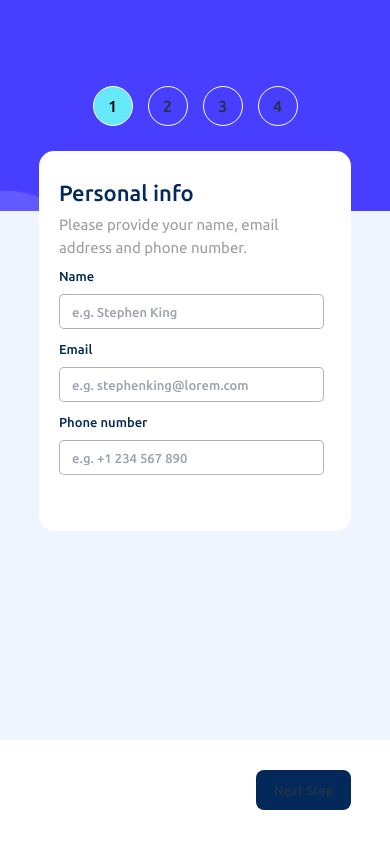
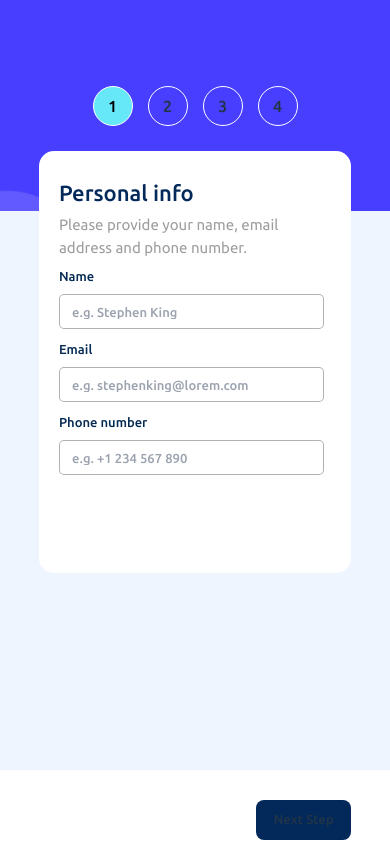
Before and after one commit to luisnavedag/Challenge-Form, a React (Vite) app: page / in a window 390 px wide. Built offline with nearby package versions, Linux system fonts and the light colour scheme.

Commit message:
Responsive design in Step 2 and 3

```diff
--- a/src/components/Form/Form.module.css
+++ b/src/components/Form/Form.module.css
@@ -109,7 +109,7 @@
 
     .divForm{
         width: 80%;
-        height: 45%;
+        height: 50%;
         /* border: 1px solid black; */
         border-radius: 15px;
         position: relative;
```
